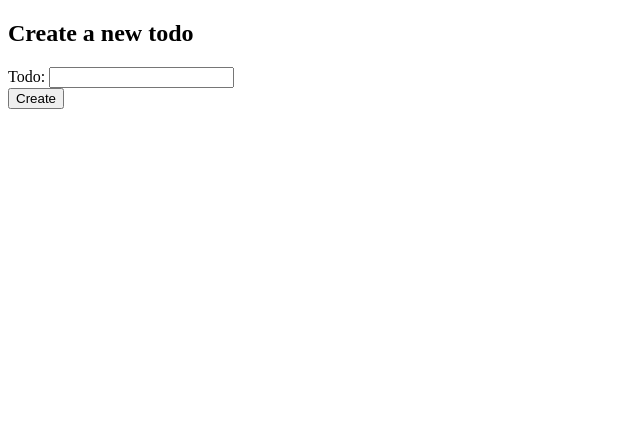
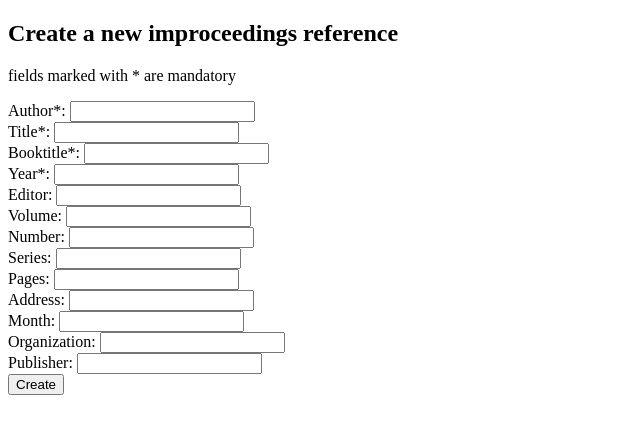
Before and after one commit to lamtonylam/ohtuminiprojekti, a Flask app: page /new_todo in a window 1280 px wide. Shown: the top 434 px of the page, without its empty margins (0-640 px from the left). Run offline with Flask 3, Linux system fonts and the light colour scheme.

Commit message:
Update: html updates, only frontend

```diff
--- a/src/templates/layout.html
+++ b/src/templates/layout.html
@@ -1,4 +1,4 @@
-<!DOCTYPE html>
+<!doctype html>
 <html lang="en">
   <head>
     <meta charset="utf-8" />
--- a/src/templates/new_todo.html
+++ b/src/templates/new_todo.html
@@ -1,29 +1,60 @@
 {% extends "layout.html" %}
-
 {% block title %}
-Create a new todo
+  Create a new reference
 {% endblock %}
-
 {% block body %}
-
-<h2>Create a new todo</h2>
+  <h2>Create a new improceedings reference</h2>
 
   <form action="/create_todo" method="post">
-  {% with messages = get_flashed_messages() %}
-    {% if messages %}
+    {% with messages = get_flashed_messages() %}{% if messages %}
       <ul>
         {% for message in messages %}
           <li>{{ message }}</li>
         {% endfor %}
       </ul>
-    {% endif %}
-  {% endwith %}
-  <label for="content">Todo:</label>
-  <input type="text" name="content">
-  <br>
-  <button type="submit">
-    Create
-  </button>
+    {% endif %}{% endwith %}
+    <p>fields marked with * are mandatory</p>
+    <!-- Required Fields -->
+    <label for="author">Author*:</label>
+    <input type="text" name="author" required /><br />
+
+    <label for="title">Title*:</label>
+    <input type="text" name="title" required /><br />
+
+    <label for="booktitle">Booktitle*:</label>
+    <input type="text" name="booktitle" required /><br />
+
+    <label for="year">Year*:</label>
+    <input type="number" name="year" required /><br />
+
+    <!-- Optional Fields -->
+    <label for="editor">Editor:</label>
+    <input type="text" name="editor" /><br />
+
+    <label for="volume">Volume:</label>
+    <input type="text" name="volume" /><br />
+
+    <label for="number">Number:</label>
+    <input type="text" name="number" /><br />
+
+    <label for="series">Series:</label>
+    <input type="text" name="series" /><br />
+
+    <label for="pages">Pages:</label>
+    <input type="text" name="pages" /><br />
+
+    <label for="address">Address:</label>
+    <input type="text" name="address" /><br />
+
+    <label for="month">Month:</label>
+    <input type="text" name="month" /><br />
+
+    <label for="organization">Organization:</label>
+    <input type="text" name="organization" /><br />
+
+    <label for="publisher">Publisher:</label>
+    <input type="text" name="publisher" />
+    <br />
+    <button type="submit">Create</button>
   </form>
-
 {% endblock %}
```
Also changed, not shown: src/templates/index.html (+11 -11 lines), 1 other file. Lines whose indentation alone changed are shown as unchanged.
